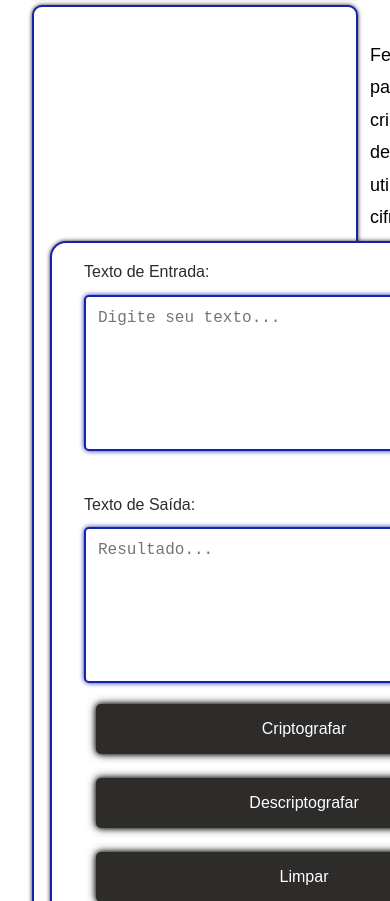
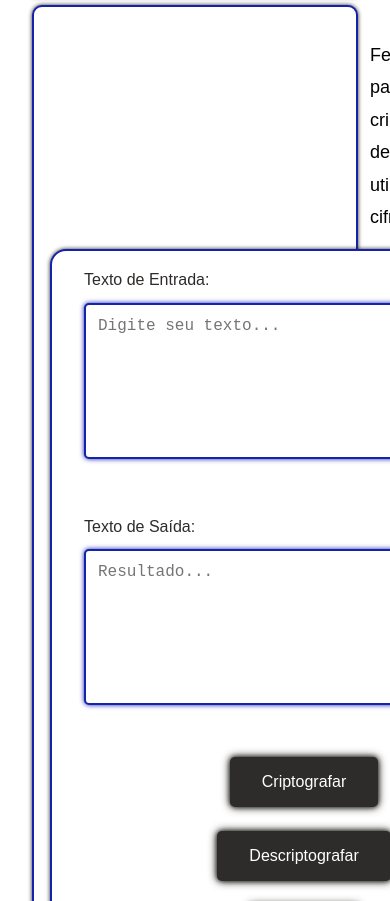
Before and after one commit to KleberRafael1/decodificador-texto, a plain HTML site: page index.html in a window 390 px wide. Shown: the part 199-1100 px from the top of the page. Drawn offline with Linux system fonts and the light colour scheme.

Commit message:
Update style.css

```diff
--- a/style.css
+++ b/style.css
@@ -255,28 +255,37 @@ footer p {
     flex-shrink: 0; /* Impede que a área da imagem encolha */
 }
 
-/* Para telas pequenas (smartphones) */
+/* Ajuste dos paddings e margins para dispositivos móveis */
 @media (max-width: 600px) {
     .header-container {
-        flex-direction: column; /* Ajuste a direção do flexbox para coluna em dispositivos móveis */
+        flex-direction: column; /* Alinha itens verticalmente */
+        padding: 0 1rem; /* Reduz o padding para se ajustar melhor em telas pequenas */
     }
 
     .section-container {
-        padding: 1rem; /* Ajuste o padding para maior compatibilidade em dispositivos móveis */
-        margin: 0.5rem auto; /* Ajuste a margem para evitar que o conteúdo fique muito próximo das bordas */
+        padding: 1rem; /* Mantém padding consistente */
+        margin: 0.5rem auto; /* Ajusta margem para centralizar e evitar espaçamentos excessivos */
     }
 
     .painel {
-        max-width: 100%; /* Ajuste a largura máxima para 100% em dispositivos móveis */
-        margin: 0 auto; /* Ajuste a margem para centralizar o painel */
+        max-width: 100%; /* Ajusta largura máxima */
+        margin: 1rem auto; /* Garante centralização e espaçamento */
     }
 
     .image-area img {
-        width: 100%; /* Ajuste a largura da imagem para 100% do contêiner */
-        height: auto; /* Mantenha a proporção da imagem */
+        width: 100%; /* Ajusta a imagem para ocupar 100% da largura do contêiner */
+        height: auto; /* Mantém a proporção da imagem */
+        margin-top: 1rem; /* Ajusta a margem superior da imagem */
     }
 
     .botoes {
-        flex-direction: column; /* Altere a direção dos botões para coluna */
+        flex-direction: column; /* Empilha os botões verticalmente */
+        align-items: center; /* Centraliza os botões */
+        margin: 1rem 0; /* Adiciona margem vertical */
+    }
+
+    textarea, input[type="text"], input[type="email"] {
+        width: 100%; /* Ajusta a largura dos campos de entrada */
+        margin-bottom: 1rem; /* Adiciona margem inferior */
     }
 }
```
